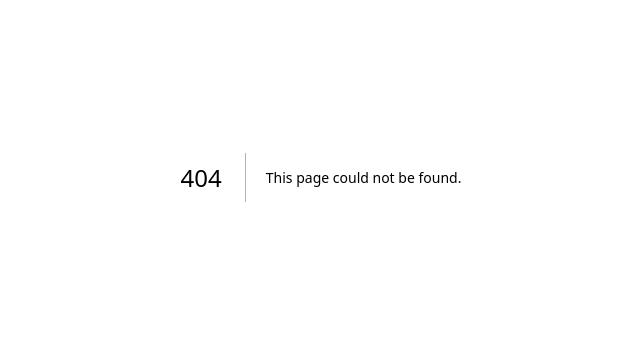
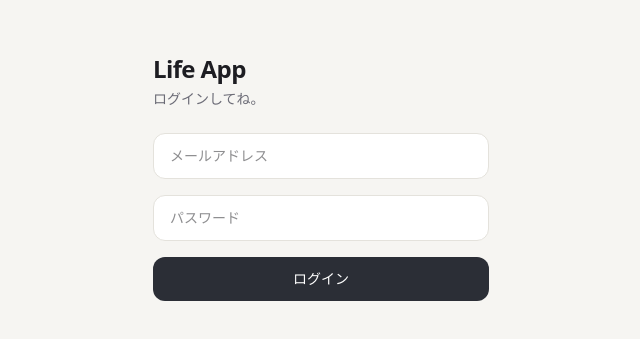
Before and after one commit to macha2525/myapp, a Next.js app: page /login in a window 1280 px wide. Before the commit this address had no page. Shown: the part 223-562 px from the top of the page, without its empty margins (319-959 px from the left). Built offline with nearby package versions, Linux system fonts and the light colour scheme.

Commit message:
ログイン機能を追加

```diff
--- /dev/null
+++ b/app/login/page.tsx
@@ -0,0 +1,67 @@
+'use client';
+import { useState } from 'react';
+import { useRouter } from 'next/navigation';
+import { createClient } from '@/lib/supabase/client';
+
+export default function LoginPage() {
+  const router = useRouter();
+  const [email, setEmail] = useState('');
+  const [password, setPassword] = useState('');
+  const [error, setError] = useState<string | null>(null);
+  const [loading, setLoading] = useState(false);
+
+  async function handleLogin(e: React.FormEvent) {
+    e.preventDefault();
+    setLoading(true);
+    setError(null);
+
+    const supabase = createClient();
+    const { error } = await supabase.auth.signInWithPassword({ email, password });
+
+    setLoading(false);
+    if (error) {
+      setError('メールアドレスかパスワードが間違っています');
+      return;
+    }
+    router.replace('/');
+    router.refresh();
+  }
+
+  return (
+    <main className="mx-auto flex min-h-screen max-w-sm flex-col justify-center gap-6 p-6">
+      <header className="space-y-1">
+        <h1 className="text-2xl font-semibold tracking-tight">Life App</h1>
+        <p className="text-sm text-muted">ログインしてね。</p>
+      </header>
+
+      <form onSubmit={handleLogin} className="space-y-4">
+        <input
+          type="email"
+          required
+          autoComplete="email"
+          placeholder="メールアドレス"
+          value={email}
+          onChange={(e) => setEmail(e.target.value)}
+          className="w-full rounded-xl border border-border bg-surface px-4 py-3 text-sm outline-none focus:border-accent"
+        />
+        <input
+          type="password"
+          required
+          autoComplete="current-password"
+          placeholder="パスワード"
+          value={password}
+          onChange={(e) => setPassword(e.target.value)}
+          className="w-full rounded-xl border border-border bg-surface px-4 py-3 text-sm outline-none focus:border-accent"
+        />
+        {error && <p className="text-sm text-red-500">{error}</p>}
+        <button
+          type="submit"
+          disabled={loading}
+          className="w-full rounded-xl bg-accent px-4 py-3 text-sm font-medium text-accent-fg transition disabled:opacity-50"
+        >
+          {loading ? '確認中…' : 'ログイン'}
+        </button>
+      </form>
+    </main>
+  );
+}
--- a/app/page.tsx
+++ b/app/page.tsx
@@ -1,7 +1,9 @@
+import AuthGate from '@/components/AuthGate';
 import ThemeSwitcher from '@/components/ThemeSwitcher';
 
 export default function Home() {
   return (
+    <AuthGate>
       <main className="mx-auto max-w-xl space-y-6 p-6">
         <header className="space-y-1">
           <h1 className="text-2xl font-semibold tracking-tight">Life App</h1>
@@ -13,5 +15,6 @@ export default function Home() {
           <ThemeSwitcher />
         </section>
       </main>
+    </AuthGate>
   );
 }
--- /dev/null
+++ b/components/AuthGate.tsx
@@ -0,0 +1,49 @@
+'use client';
+import { useEffect, useState } from 'react';
+import { useRouter } from 'next/navigation';
+import { createClient } from '@/lib/supabase/client';
+
+export default function AuthGate({ children }: { children: React.ReactNode }) {
+  const router = useRouter();
+  const [email, setEmail] = useState<string | null>(null);
+  const [checked, setChecked] = useState(false);
+
+  useEffect(() => {
+    const supabase = createClient();
+
+    supabase.auth.getUser().then(({ data }) => {
+      if (!data.user) {
+        router.replace('/login');
+        return;
+      }
+      setEmail(data.user.email ?? '');
+      setChecked(true);
+    });
+
+    const { data: sub } = supabase.auth.onAuthStateChange((event) => {
+      if (event === 'SIGNED_OUT') router.replace('/login');
+    });
+    return () => sub.subscription.unsubscribe();
+  }, [router]);
+
+  async function logout() {
+    await createClient().auth.signOut();
+    router.replace('/login');
+  }
+
+  if (!checked) {
+    return <p className="p-6 text-sm text-muted">読み込み中…</p>;
+  }
+
+  return (
+    <>
+      <div className="mx-auto flex max-w-xl items-center justify-between px-6 pt-4 text-xs text-muted">
+        <span>{email}</span>
+        <button onClick={logout} className="underline underline-offset-4 hover:text-text">
+          ログアウト
+        </button>
+      </div>
+      {children}
+    </>
+  );
+}
--- /dev/null
+++ b/lib/supabase/client.ts
@@ -0,0 +1,8 @@
+import { createBrowserClient } from '@supabase/ssr';
+
+export function createClient() {
+  return createBrowserClient(
+    process.env.NEXT_PUBLIC_SUPABASE_URL!,
+    process.env.NEXT_PUBLIC_SUPABASE_PUBLISHABLE_KEY!
+  );
+}
--- a/package.json
+++ b/package.json
@@ -9,6 +9,8 @@
     "lint": "eslint"
   },
   "dependencies": {
+    "@supabase/ssr": "^0.12.7",
+    "@supabase/supabase-js": "^2.118.0",
     "next": "16.4.3",
     "react": "19.3.0",
     "react-dom": "19.3.0"
```
Also changed, not shown: 1 other file (tests, documents, lock files or other folders). Lines whose indentation alone changed are shown as unchanged.
